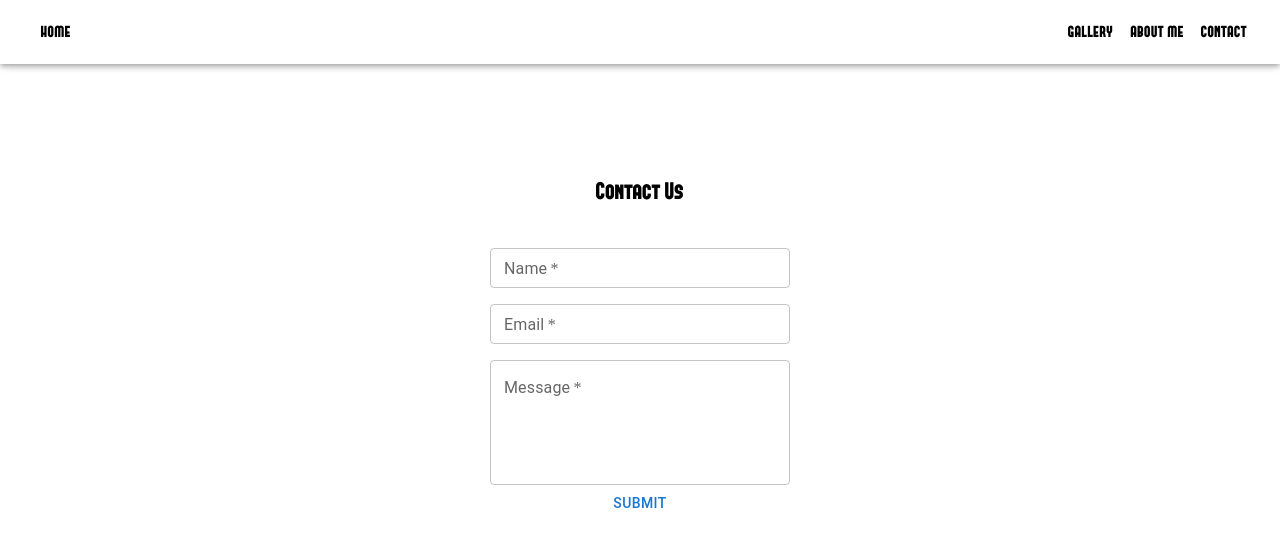
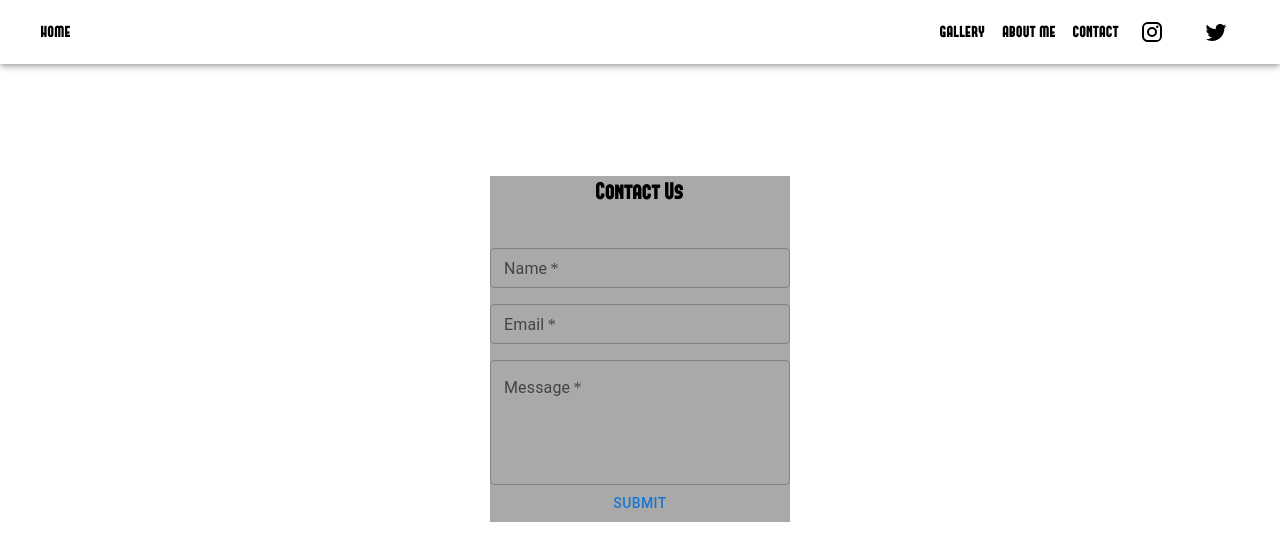
Before and after one commit to nicholsz20/nicholsz20.github.io, a React (Create React App) app: page /contactus in a window 1280 px wide. Shown: the top 560 px of the page. Built offline with nearby package versions, Linux system fonts and the light colour scheme.

Commit message:
Added Socials

```diff
--- a/src/Components/ContactUs.js
+++ b/src/Components/ContactUs.js
@@ -14,7 +14,7 @@ const ContactUs  = () => {
       email: email.value,
       message: message.value,
     };
-    let response = await fetch("http://localhost:3000/contact", {
+    let response = await fetch("http://localhost:5000/contact", {
       method: "POST",
       headers: {
         "Content-Type": "application/json;charset=utf-8",
@@ -31,7 +31,9 @@ const ContactUs  = () => {
       maxWidth={"80%"}
       justifyContent={"center"}
       alignItems={"center"}
-      display="flex">
+      display="flex"
+      >
+
 
       <Stack
         mt={10}
@@ -39,7 +41,9 @@ const ContactUs  = () => {
         spacing={5}
         justifyContent="center"
         alignItems="center"
-        display="flex">
+        display="flex"
+        backgroundColor="darkgrey"
+        >
 
         <Typography
             variant="h5"
@@ -59,6 +63,7 @@ const ContactUs  = () => {
             fontFamily="MainFont4"
             htmlFor="name"
             align="Center"
+
         >
           <TextField
             id="name"
--- a/src/Components/NavBar.js
+++ b/src/Components/NavBar.js
@@ -5,6 +5,8 @@ import Toolbar from '@mui/material/Toolbar'
 import Typography from '@mui/material/Typography'
 import IconButton from '@mui/material/IconButton'
 import MenuIcon from '@mui/icons-material/Menu'
+import InstagramIcon from '@mui/icons-material/Instagram';
+import TwitterIcon from '@mui/icons-material/Twitter';
 
 
 import TDButton from './TDButtons'
@@ -32,6 +34,7 @@ export default function TDNavBar() {
 
           <Toolbar>
 
+
             <IconButton
 
               size="large"
@@ -39,6 +42,7 @@ export default function TDNavBar() {
               aria-label="menu"
               sx={{ mr: 2 , display: { sm: 'flex', md: 'none'}, color: '#000'}}
             >
+
               <MenuIcon />
             </IconButton>
 
@@ -48,7 +52,9 @@ export default function TDNavBar() {
                   text="Home"
                   variant="text"/>
 
+
                 <Box sx={{ flexGrow: 1}}/>
+
 
                 <TDButton destination={"/gallery"}
                   text="Gallery"
@@ -62,6 +68,24 @@ export default function TDNavBar() {
                   text="Contact"
                   variant="text"/>
 
+                <IconButton
+                  size="large"
+                  color="inherit"
+                  href="https://www.instagram.com/todd_s.carter/"
+                  aria-label="Instagram"
+                  sx={{ mr: 2 , display: { sm: 'flex', md: 'flex'}, color: '#000'}}
+                >
+                  <InstagramIcon/>
+                </IconButton>
+                <IconButton
+                  size="large"
+                  color="inherit"
+                  href="https://www.twitter.com/ToddS_Carter/"
+                  aria-label="Instagram"
+                  sx={{ mr: 2 , display: { sm: 'flex', md: 'flex'}, color: '#000'}}
+                >
+                  <TwitterIcon/>
+                </IconButton>
 
           </Toolbar>
 
@@ -85,6 +109,7 @@ export default function TDNavBar() {
               <Route path="/contactus" element={<ContactUs/>}/>
           </Routes>
 
+
       </Box>
 
     </Box>
--- a/src/Components/Welcome.js
+++ b/src/Components/Welcome.js
@@ -62,7 +62,7 @@ function Welcome() {
           <Carousel
             data={data}
             time={2000}
-            width="850px"
+            width="500px"
             height="500px"
             captionStyle={captionStyle}
             radius="10px"
@@ -80,9 +80,9 @@ function Welcome() {
             thumbnailWidth="100px"
             style={{
               textAlign: "center",
-              maxWidth: "850px",
-              maxHeight: "500px",
-              margin: "40px auto",
+              width: "auto",
+              height: "500px",
+              margin: "auto",
             }}
           />
         </div>
```
